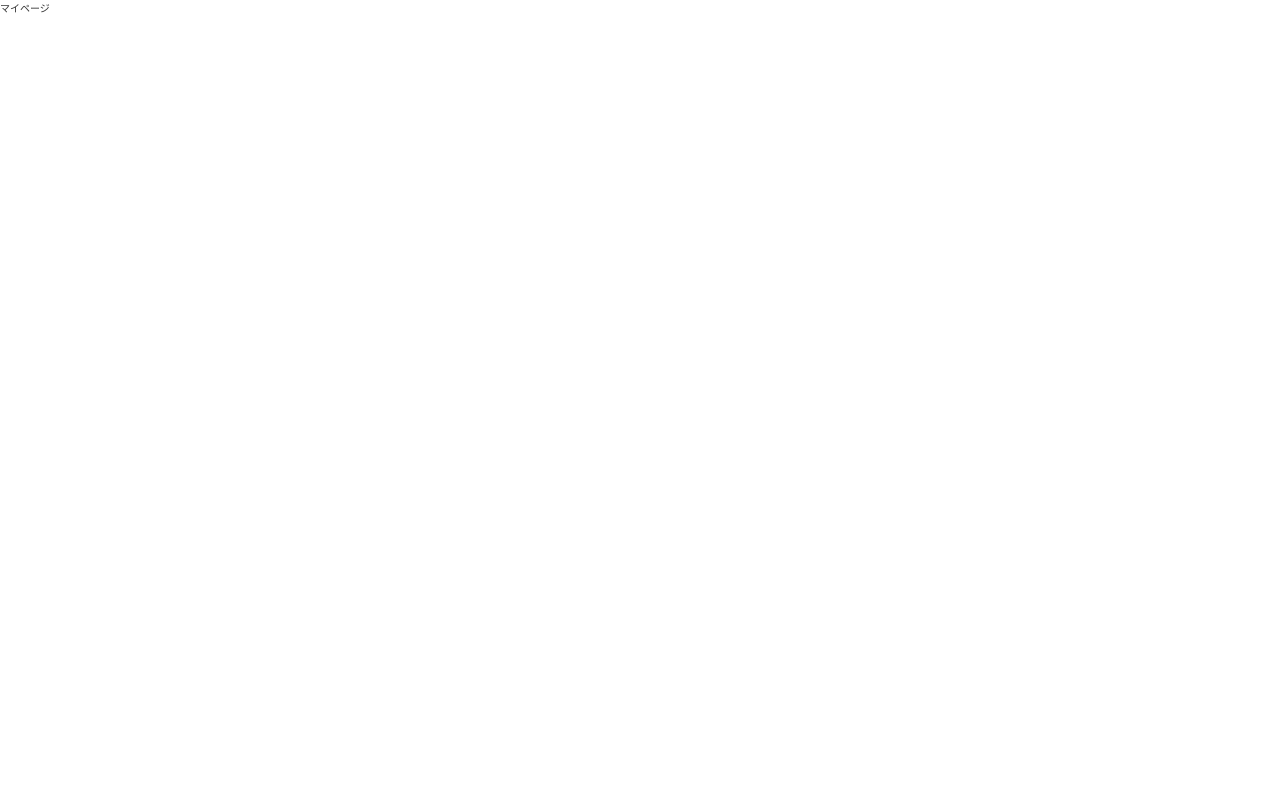
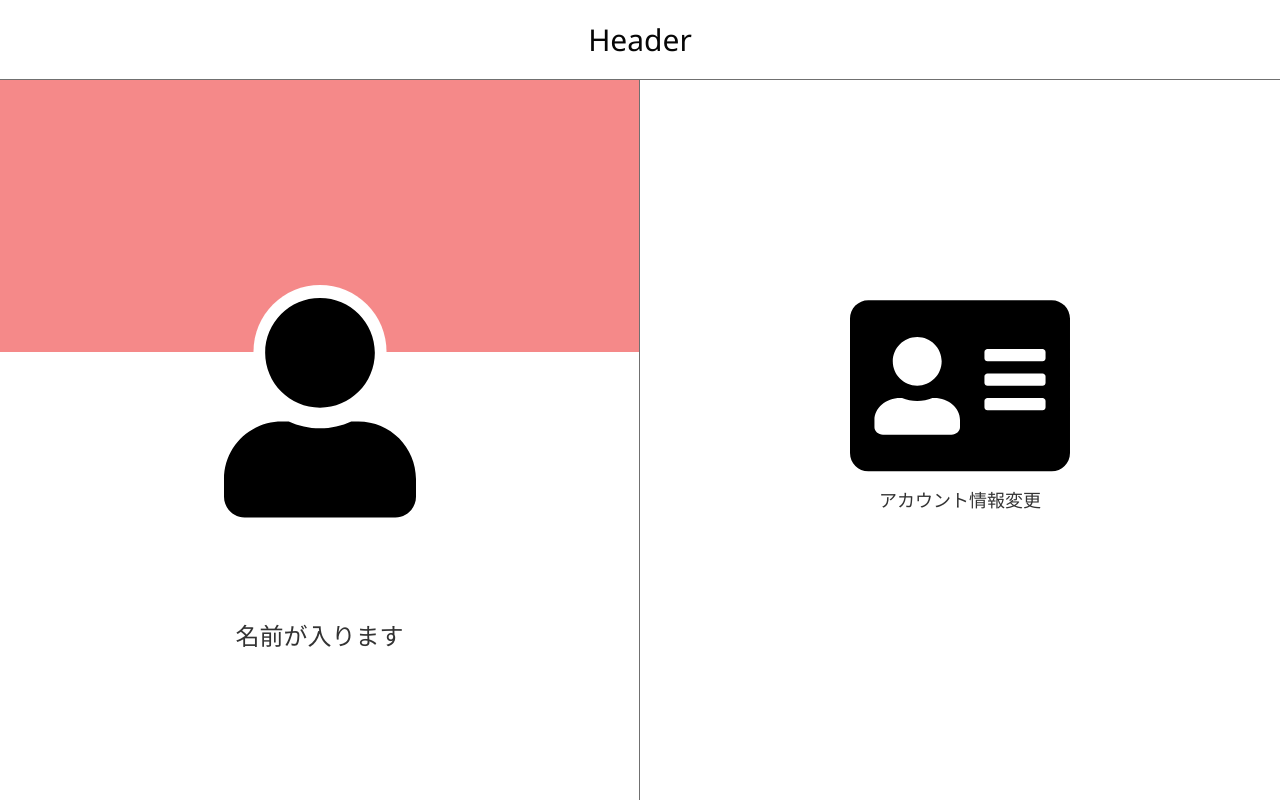
Before and after one commit to ms2019iwb/frontend, a React (Create React App) app: page /mypage in a window 1280 px wide. Built offline with nearby package versions, Linux system fonts and the light colour scheme.

Commit message:
マイページ完成

```diff
--- a/src/containers/Mypage/Mypage.js
+++ b/src/containers/Mypage/Mypage.js
@@ -1,12 +1,34 @@
 import React, { Component } from 'react';
 import styled from 'styled-components';
+import { FontAwesomeIcon } from '@fortawesome/react-fontawesome'
+import { faUser, faAddressCard } from '@fortawesome/free-solid-svg-icons';
 
 
 class Mypage extends Component {
   render() {
     return (
       <Root>
-          マイページ
+        <Header>Header</Header>
+        <Left>
+          <Backtop>
+            <Userimg>
+              <FontAwesomeIcon icon={faUser} />
+            </Userimg>
+            <Username>名前が入ります</Username>
+          </Backtop>
+        </Left>
+        <Right>
+          <Itemwrap>
+            <Item>
+              <Itemimg>
+                <FontAwesomeIcon icon={faAddressCard} />
+              </Itemimg>
+              <Itemtxt>
+                アカウント情報変更
+              </Itemtxt>
+            </Item>
+          </Itemwrap>
+        </Right>
       </Root>
     );
   }
@@ -15,5 +37,178 @@ class Mypage extends Component {
 export default Mypage;
 
 const Root = styled.div`
+  display: flex;
+  position: relative;
+  width: 100%;
+  height: 100vh;
   color: #333;
+
+  @media screen and (max-width: 1000px){
+    flex-direction: column;
+  }
 `
+
+const Header = styled.header`
+  display: flex;
+  flex-direction: column;
+  align-items: center;
+  justify-content: center;
+  position: fixed;
+  top: 0;
+  z-index: 1;
+  width: 100%;
+  height: 80px;
+  border-bottom: 1px solid #707070;
+  background-color: #FFFFFF;
+  color: #060606;
+  font-size: 3rem;
+`
+const Left = styled.div`
+  position: relative;
+  -webkit-box-sizing: border-box;
+  -moz-box-sizing: border-box;
+  -ms-box-sizing: border-box;
+  -o-box-sizing: border-box;
+  box-sizing: border-box;
+  width: 50%;
+  height: 100%;
+  border-right: 1px solid #707070;
+
+  @media screen and (max-width: 1000px){
+    width: 100%;
+    height: 32%;
+    border-right: none;
+  }
+`
+
+const Backtop = styled.div`
+  position: relative;
+  width: 100%;
+  height: 44%;
+  background-color: #F58989;
+
+  &::before{
+    content: '';
+    position: absolute;
+    bottom: -66px;
+    left: 50%;
+    -webkit-transform: translate(-50%);
+    -moz-transform: translate(-50%);
+    -ms-transform: translate(-50%);
+    -o-transform: translate(-50%);
+    transform: translate(-50%);
+    width: 133px;
+    height: 133px;
+    border-radius: 50%;
+    background-color: #FFFFFF;
+  }
+
+  @media screen and (max-width: 1000px){
+    width: 100%;
+    height: 100%;
+
+    &::before{
+      bottom: -31px;
+      width: 63px;
+      height: 63px;
+    }
+  }
+`
+
+const Userimg = styled.div`
+  position: relative;
+  width: 100%;
+  height: 100%;
+
+  & > svg{
+    position: absolute;
+    bottom: -165px;
+    left: 50%;
+    -webkit-box-transform: translate(-50%);
+    -moz-box-transform: translate(-50%);
+    -ms-box-transform: translate(-50%);
+    -o-box-transform: translate(-50%);
+    transform: translate(-50%);
+    width: 192px !important;
+    height: auto !important;
+    color: #000000;
+  }
+
+  @media screen and (max-width: 1000px){
+    & > svg{
+      bottom: -80px;
+      width: 95px !important;
+      height: auto !important;
+    }
+  }
+`
+
+const Username = styled.div`
+  position: relative;
+  bottom: -265px;
+  left: 50%;
+  -webkit-box-transform: translate(-50%);
+  -moz-box-transform: translate(-50%);
+  -ms-box-transform: translate(-50%);
+  -o-box-transform: translate(-50%);
+  transform: translate(-50%);
+  font-size: 2.4rem;
+  text-align: center;
+
+  @media screen and (max-width: 1000px){
+    bottom: -104px;
+    color: #707070;
+    font-size: 2rem;
+  }
+`
+
+const Right = styled.div`
+  display: flex;
+  flex-direction: column;
+  align-items: center;
+  justify-content: center;
+  width: 50%;
+  height: 100%;
+
+  @media screen and (max-width: 1000px){
+    width: 100%;
+    align-items: unset;
+    justify-content: unset;
+  }
+`
+
+const Itemwrap = styled.div`
+  @media screen and (max-width: 1000px){
+    margin-top: 201px;
+  }
+`
+
+const Item = styled.div`
+  text-align: center;
+`
+
+const Itemimg = styled.div`
+
+  & > svg{
+    width: 220px !important;
+    height: auto !important;
+    color: #000000;
+  }
+
+  @media screen and (max-width: 1000px){
+    & > svg{
+      width: 93px !important;
+      height: auto !important;
+      margin-bottom: 20px;
+    }
+  }
+`
+
+const Itemtxt = styled.p`
+  font-size: 1.8rem;
+  text-align: center;
+
+  @media screen and (max-width: 1000px){
+    font-size: 1.7rem;
+  }
+`
```
